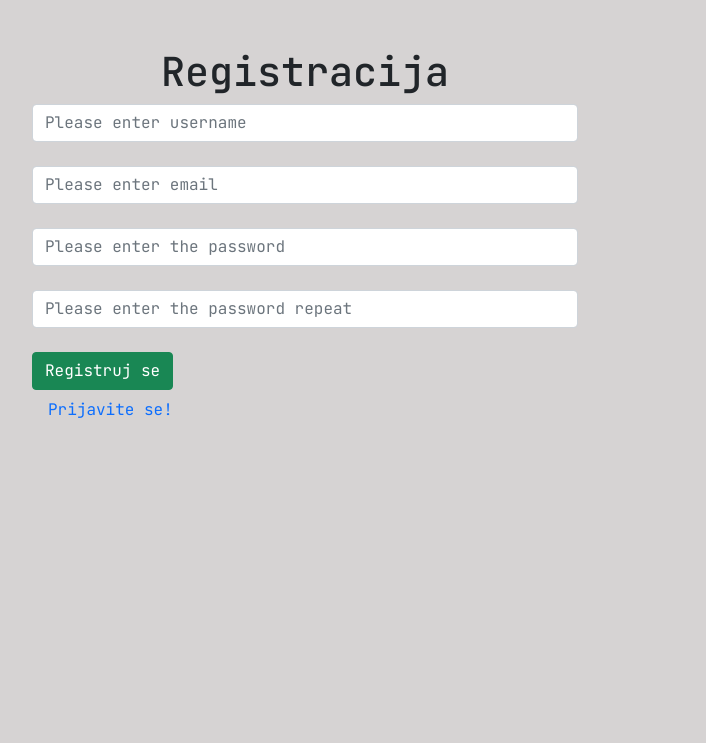
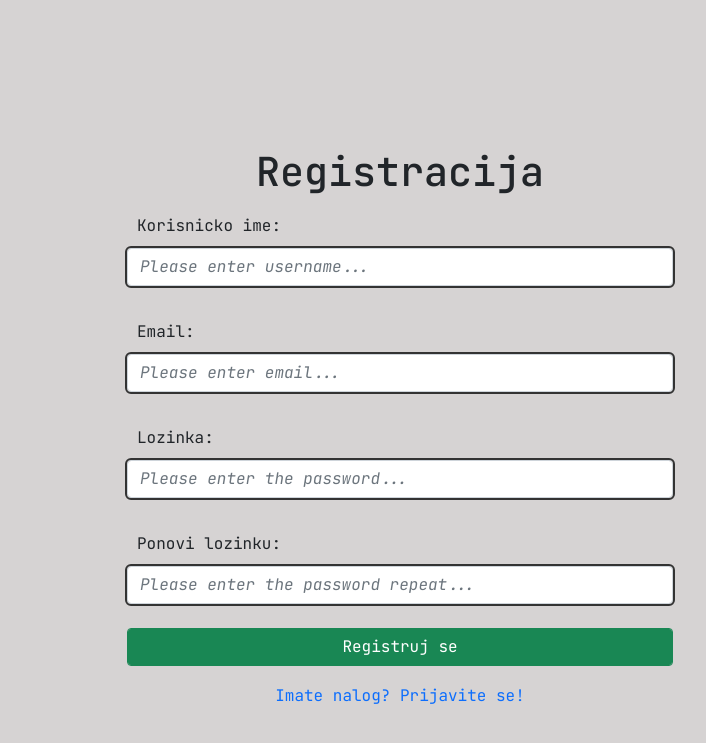
Before and after one commit to filipjt88/blog_app, a PHP site: page /views/register.view.php in a window 1280 px wide. Shown: the top 743 px of the page, without its empty margins (240-946 px from the left). Run offline with PHP 8.4, Linux system fonts and the light colour scheme.

Commit message:
update css

```diff
--- a/css/main.css
+++ b/css/main.css
@@ -16,21 +16,26 @@ body{
     background: rgba(33, 15, 15, 0.18);
 }
 
-#loginForm {
+#loginForm,#registerForm {
     margin-top: 100px;
 }
 
-.nav-link-form {
+.nav-link-form{
     text-align: center;
     margin-top: 10px;
 }
+
 
 label {
     padding: 10px;
 }
 
-#loginForm input {
-    border-radius:10px 2px;
+input {
+    border-radius:10px 4px;
     border: 1px solid var(--dark);
     outline: 2px solid #333;
 }
+
+input::placeholder {
+    font-style: italic;
+}
--- a/views/login.view.php
+++ b/views/login.view.php
@@ -7,9 +7,9 @@
             <form id="loginForm" action="../login.php" method="POST">
             <h1 class="text-center">Prijava</h1>
                 <label for="email">Email:</label>
-                <input type="email" name="email" class="form-control" placeholder="Please enter email"><br>
+                <input type="email" name="email" class="form-control" placeholder="Please enter email..."><br>
                 <label for="email">Password:</label>
-                <input type="password" name="password" class="form-control" placeholder="Please enter the password"><br>
+                <input type="password" name="password" class="form-control" placeholder="Please enter the password..."><br>
                 <button type="submit" class="form-control btn btn-success">Login</button>
             </form>
             <a class="nav-link nav-link-form" href="register.view.php">Nemate nalog? Registrujte se!</a>
--- a/views/register.view.php
+++ b/views/register.view.php
@@ -4,16 +4,20 @@
 
 <div class="container">
     <div class="row">
-        <div class="col-md-6 offset-2 mt-5">
-            <h1 class="text-center">Registracija</h1>
+        <div class="col-md-6 offset-3 mt-5">
             <form id="registerForm" action="../register.php" method="POST" novalidate>
-                <input type="text" id="username" name="username" class="form-control" placeholder="Please enter username"><br>
-                <input type="email" id="email" name="email" class="form-control" placeholder="Please enter email"><br>
-                <input type="password" id="password" name="password" class="form-control" placeholder="Please enter the password"><br>
-                <input type="password" id="password_confirm" name="password_confirm" class="form-control" placeholder="Please enter the password repeat"><br>
-                <button type="submit" class="btn btn btn-success">Registruj se</button>
+                <h1 class="text-center">Registracija</h1>
+                <label for="username">Korisnicko ime:</label>
+                <input type="text" id="username" name="username" class="form-control" placeholder="Please enter username..."><br>
+                <label for="email">Email:</label>
+                <input type="email" id="email" name="email" class="form-control" placeholder="Please enter email..."><br>
+                <label for="password">Lozinka:</label>
+                <input type="password" id="password" name="password" class="form-control" placeholder="Please enter the password..."><br>
+                <label for="password_confirm">Ponovi lozinku:</label>
+                <input type="password" id="password_confirm" name="password_confirm" class="form-control" placeholder="Please enter the password repeat..."><br>
+                <button type="submit" class="btn btn btn-success form-control">Registruj se</button>
             </form>
-            <a href="login.view.php" class="nav-link">Prijavite se!</a>
+            <a href="login.view.php" class="nav-link nav-link-form">Imate nalog? Prijavite se!</a>
         </div>
     </div>
 </div>
```
